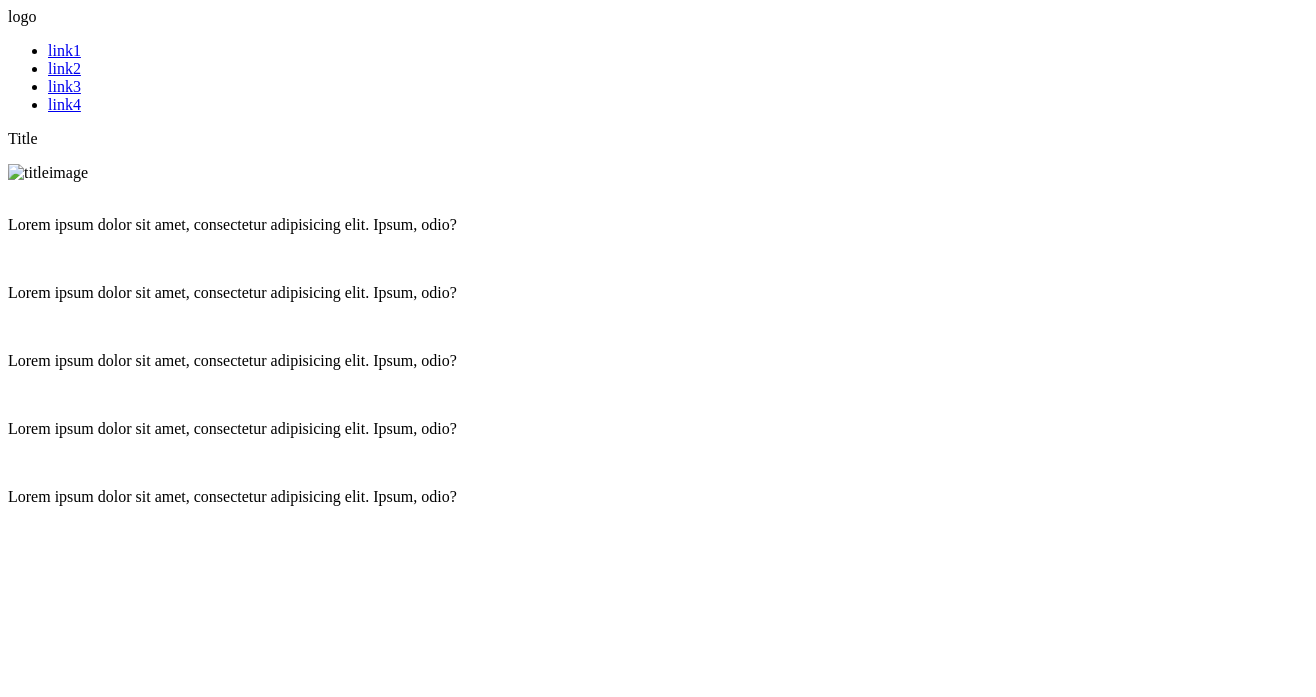
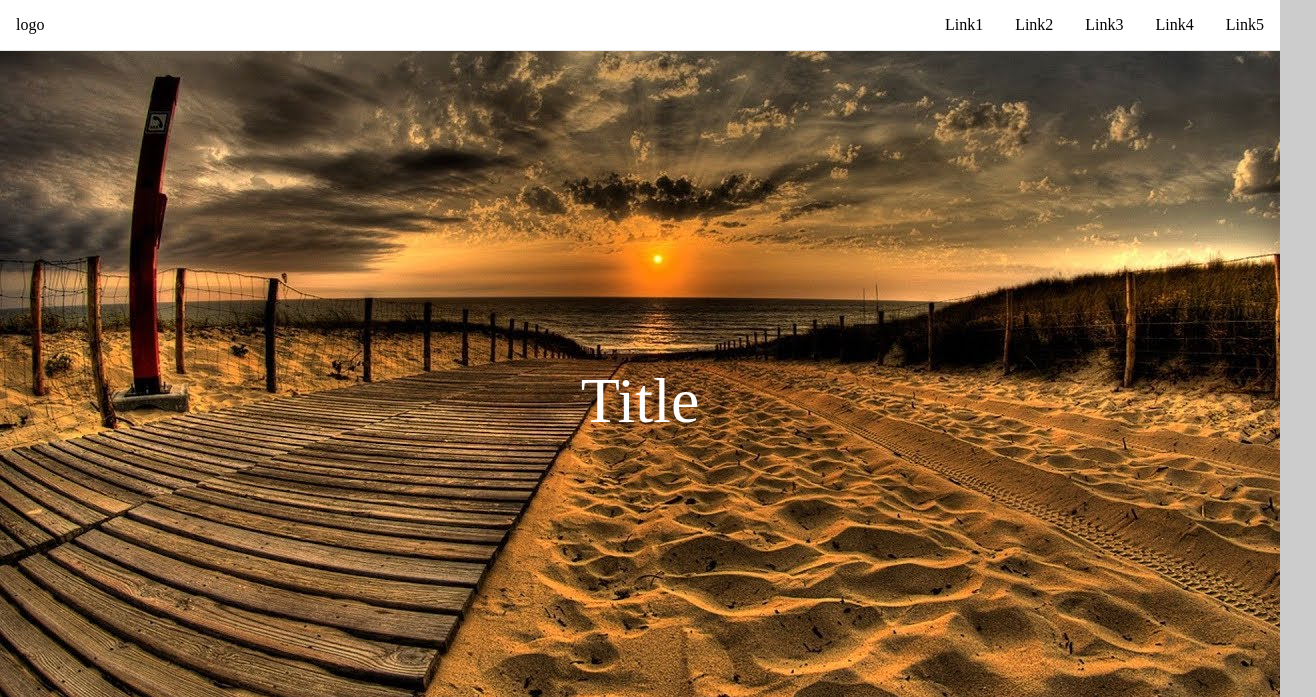
Before and after one commit to LukesWebGit/portfolio1, a plain HTML site: page index.html in a window 1280 px wide. Shown: the top 697 px of the page, 1316 px wide, since content can reach past the window. Drawn offline with Linux system fonts and the light colour scheme.

Commit message:
commitment of fail

```diff
--- a/css/master.sass
+++ b/css/master.sass
@@ -0,0 +1,92 @@
+$color1: #000
+$color2: #FFF
+
+$light1: $color1
+$light2: #222
+$dark1: $color2
+
+html
+  height: 100vh
+  width: 100vw
+  background: #ccc
+  margin: 0
+  padding: 0
+
+  /* DELETE:
+  color: white
+  /* ---------
+
+body
+  margin: 0
+  padding: 0
+  overflow-x: hidden
+
+
+main
+  margin: 0
+  padding: 0
+  display: grid
+  grid-template-columns: 100%
+
+nav
+  position: fixed
+  top: 0
+  width: 100%
+  transition: top 300ms
+  & div
+    background: $dark1
+    position: absolute
+    padding: 1em
+    color: $light1
+
+.navigation
+  display: flex
+  flex-flow: row wrap
+  justify-content: flex-end
+  list-style: none
+  margin: 0
+  padding: 0
+  background: $dark1
+  border-bottom: 1px solid rgba(0, 0, 0, 0.1)
+  & a
+    text-decoration: none
+    display: block
+    padding: 1em
+    color: $light1
+    transition: 300ms all ease-in-out
+    &:hover
+      color: $light2
+
+
+.titlepic
+  width: 100%
+
+.titletxt
+  width: 100%
+  text-align: center
+  position: absolute
+  top: 300px
+  font-size: 4em
+
+
+.cardarea
+  padding: 50px
+  position: absolute
+  width: 95%
+  top: 700px
+  display: grid
+  grid-template-columns: repeat(auto-fit,minmax(100px,1fr))
+  grid-gap: 20px
+  & .card
+    border-radius: 20px
+    color: $light1
+    background: $dark1
+    transition: all 500ms ease-in-out
+    box-shadow: 0 0 10px #000
+    & img
+      border-radius: 20px 20px 0 0
+      width: 100%
+    & p
+      padding: 20px
+  & .card:hover
+    transform: translateY(-20px)
--- a/index.html
+++ b/index.html
@@ -4,49 +4,52 @@
   <meta charset="UTF-8">
   <meta name="viewport" content="width=device-width, initial-scale=1.0">
   <meta http-equiv="X-UA-Compatible" content="ie=edge">
+  <link rel="stylesheet" href="css/master.css">
   <title>protfolio</title>
 </head>
 <body>
+  <main>
 
+  <nav id="navbar">
+      <div>logo</div>
+      <ul class="navigation">
+        <li><a href="#">Link1</a></li>
+        <li><a href="#">Link2</a></li>
+        <li><a href="#">Link3</a></li>
+        <li><a href="#">Link4</a></li>
+        <li><a href="#">Link5</a></li>
+      </ul>
+    </nav>
 
-  <div class="menu">
-    <div class="brand">logo</div>
-    <div class="links">
-      <ul>
-        <li><a href="#">link1</a></li>
-        <li><a href="#">link2</a></li>
-        <li><a href="#">link3</a></li>
-        <li><a href="#">link4</a></li>
-      </ul>
+    <img class="titlepic" src="img/maxresdefault.jpg" alt="titleimage">
+    <p class="titletxt">Title</p>
+
+  <div class="cardarea">
+    <div class="card">
+      <img src="img/cardpic.gif" alt="" class="cardbg">
+      <p class="cardtxt">Lorem ipsum dolor sit amet, consectetur adipisicing elit. Ipsum, odio?</p>
+    </div>
+    <div class="card">
+      <img src="img/cardpic.gif" alt="" class="cardbg">
+      <p class="cardtxt">Lorem ipsum dolor sit amet, consectetur adipisicing elit. Ipsum, odio?</p>
+    </div>
+    <div class="card">
+      <img src="img/cardpic.gif" alt="" class="cardbg">
+      <p class="cardtxt">Lorem ipsum dolor sit amet, consectetur adipisicing elit. Ipsum, odio?</p>
+    </div>
+    <div class="card">
+      <img src="img/cardpic.gif" alt="" class="cardbg">
+      <p class="cardtxt">Lorem ipsum dolor sit amet, consectetur adipisicing elit. Ipsum, odio?</p>
+    </div>
+    <div class="card">
+      <img src="img/cardpic.gif" alt="" class="cardbg">
+      <p class="cardtxt">Lorem ipsum dolor sit amet, consectetur adipisicing elit. Ipsum, odio?</p>
     </div>
   </div>
 
-  <div class="titlepagepic">
-    <p>Title</p>
-    <img src="img/" alt="titleimage">
-  </div>
+  <footer>
 
-  <div class="cardarea">
-    <div class="card">
-      <img src="" alt="" class="cardbg">
-      <p class="cardtxt">Lorem ipsum dolor sit amet, consectetur adipisicing elit. Ipsum, odio?</p>
-    </div>
-    <div class="card">
-      <img src="" alt="" class="cardbg">
-      <p class="cardtxt">Lorem ipsum dolor sit amet, consectetur adipisicing elit. Ipsum, odio?</p>
-    </div>
-    <div class="card">
-      <img src="" alt="" class="cardbg">
-      <p class="cardtxt">Lorem ipsum dolor sit amet, consectetur adipisicing elit. Ipsum, odio?</p>
-    </div>
-    <div class="card">
-      <img src="" alt="" class="cardbg">
-      <p class="cardtxt">Lorem ipsum dolor sit amet, consectetur adipisicing elit. Ipsum, odio?</p>
-    </div>
-    <div class="card">
-      <img src="" alt="" class="cardbg">
-      <p class="cardtxt">Lorem ipsum dolor sit amet, consectetur adipisicing elit. Ipsum, odio?</p>
-    </div>
-  </div>
+  </footer>
+</main>
 </body>
 </html>
```
Also changed, not shown: css/master.css, img/cardpic.gif (added), img/maxresdefault.jpg (added), 1 other file.
